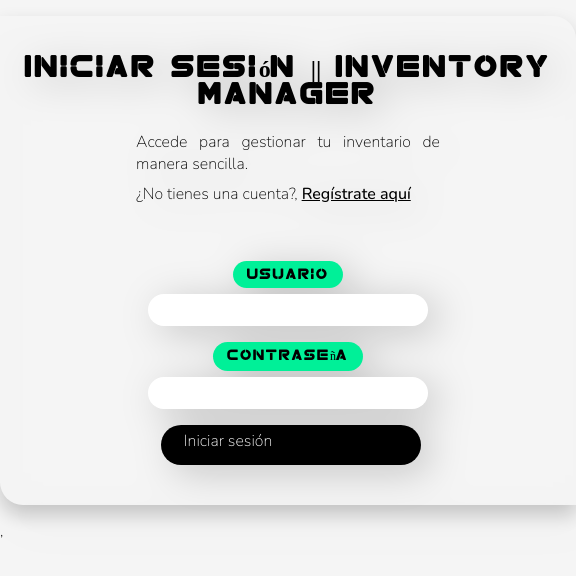
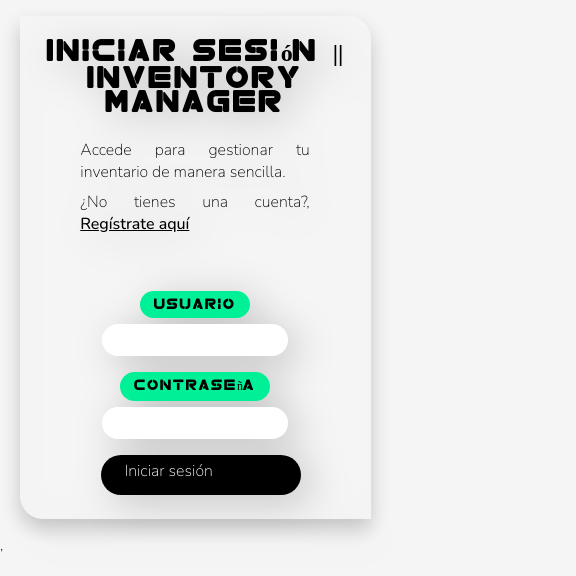
Before and after one commit to IngenieroJosser/inventory_manager-frontend, a React (Vite) app: page / in a window 390 px wide. Shown: the top 576 px of the page, 576 px wide, since content can reach past the window. Built offline with nearby package versions, Linux system fonts and the light colour scheme; no server answers.

Commit message:
(styles): responsive de todo

```diff
--- a/src/styles/page/auth-login.css
+++ b/src/styles/page/auth-login.css
@@ -103,3 +103,64 @@
         transform: translateY(0);
     }
 }
+
+/* Media Queries for responsiveness */
+@media (max-width: 1024px) {
+    .form-login {
+        padding: 2.5em 10em;
+    }
+
+    .form-login h2 {
+        width: 18em;
+    }
+
+    .form-login .form-group input {
+        width: 18em;
+    }
+
+    .form-login form .btn-submit {
+        width: 230px;
+    }
+}
+
+@media (max-width: 768px) {
+    .form-login {
+        padding: 2em 5em;
+    }
+
+    .form-login h2 {
+        width: 15em;
+    }
+
+    .form-login .form-group input {
+        width: 16em;
+    }
+
+    .form-login form .btn-submit {
+        width: 220px;
+    }
+}
+
+@media (max-width: 480px) {
+    .form-login {
+        padding: 1.5em 3em;
+        top: 5%;
+        max-width: 90%;
+    }
+
+    .form-login h2 {
+        width: 14em;
+    }
+
+    .form-login .form-group input {
+        width: 14em;
+    }
+
+    .form-login form .btn-submit {
+        width: 200px;
+    }
+
+    .form-login span {
+        width: 90%;
+    }
+}
--- a/src/styles/page/auth-register.css
+++ b/src/styles/page/auth-register.css
@@ -103,3 +103,54 @@
         transform: translateY(0);
     }
 }
+
+
+/* Dispositivos grandes (escritorios y pantallas grandes) */
+@media (min-width: 1024px) {
+    .form-register {
+        padding: 2.5em 17em;
+        max-width: 400px;
+    }
+    .form-register h2 {
+        font-size: 2em;
+    }
+    .form-register form .btn-submit {
+        width: 260px;
+    }
+}
+
+/* Dispositivos medianos (tabletas y pantallas medianas) */
+@media (max-width: 1023px) and (min-width: 768px) {
+    .form-register {
+        padding: 2.5em 10em;
+        max-width: 80%;
+    }
+    .form-register h2 {
+        font-size: 1.8em;
+    }
+    .form-register form .btn-submit {
+        width: 100%;
+    }
+}
+
+/* Dispositivos pequeños (móviles) */
+@media (max-width: 767px) {
+    .form-register {
+        padding: 2em 5em;
+        max-width: 90%;
+    }
+    .form-register h2 {
+        font-size: 1.5em;
+    }
+    .form-register span {
+        width: 100%;
+        text-align: center;
+    }
+    .form-register .form-group input {
+        width: 100%;
+    }
+    .form-register form .btn-submit {
+        width: 100%;
+        padding: 10px;
+    }
+}
--- a/src/styles/page/inventory/header-inventory.css
+++ b/src/styles/page/inventory/header-inventory.css
@@ -95,3 +95,52 @@ header .profile img:hover {
 .toast-container span {
     font-weight: bold;
 }
+
+/* Media queries para pantallas pequeñas */
+@media (max-width: 768px) {
+    header {
+        width: 90%; /* Aumenta el ancho en pantallas pequeñas */
+        padding: 16.6px 20px; /* Reduce el padding */
+    }
+
+    header input[type="search"] {
+        font-size: 14px; /* Reduce el tamaño de la fuente */
+        padding: 6px 10px; /* Ajusta el padding */
+    }
+
+    .dropdown-menu {
+        width: 150px; /* Reduce el ancho del menú en pantallas pequeñas */
+    }
+
+    header .profile {
+        gap: 0.5em; /* Reduce el espacio entre los elementos del perfil */
+    }
+
+    header .profile img {
+        width: 20px;
+        height: 20px; /* Ajusta el tamaño de la imagen */
+    }
+}
+
+/* Media queries para pantallas más pequeñas (móviles) */
+@media (max-width: 480px) {
+    header {
+        flex-direction: column;
+        align-items: center;
+        padding: 10px; /* Ajusta el padding para pantallas muy pequeñas */
+    }
+
+    header input[type="search"] {
+        width: 100%; /* El input de búsqueda ocupa todo el ancho */
+        margin-bottom: 10px; /* Añade espacio debajo del input */
+    }
+
+    .dropdown-menu {
+        top: 50px; /* Ajusta la posición del menú */
+        width: 80%; /* El menú ocupa un mayor ancho */
+    }
+
+    header .profile {
+        justify-content: center; /* Centra los elementos del perfil */
+    }
+}
--- a/src/styles/page/inventory/main-inventory.css
+++ b/src/styles/page/inventory/main-inventory.css
@@ -29,3 +29,51 @@ main .container-product {
     top: calc(50% - 2rem);
     left: 0;
 }
+
+/* Responsive para pantallas medianas */
+@media (max-width: 768px) {
+    main {
+        padding: 0 20px;
+    }
+
+    main .container-order,
+    main .container-product {
+        flex-direction: column; /* Los contenedores se apilan verticalmente */
+        margin: 3em 0;
+    }
+
+    main .container-order .card,
+    main .container-product .card {
+        width: 100%; /* Los elementos ocupan todo el ancho disponible */
+    }
+
+    main .container-order .card-dataTable,
+    main .container-product .card-dataTable {
+        width: 100%;
+        margin-top: 2em; /* Añadimos espacio entre la gráfica y la tabla */
+    }
+}
+
+/* Responsive para pantallas pequeñas (móviles) */
+@media (max-width: 480px) {
+    main {
+        padding: 0 10px;
+    }
+
+    main .container-order,
+    main .container-product {
+        flex-direction: column;
+        gap: 1em;
+    }
+
+    main .container-order .card,
+    main .container-product .card,
+    main .container-order .card-dataTable,
+    main .container-product .card-dataTable {
+        width: 100%;
+    }
+
+    main .container-product {
+        display: block;
+    }
+}
```
